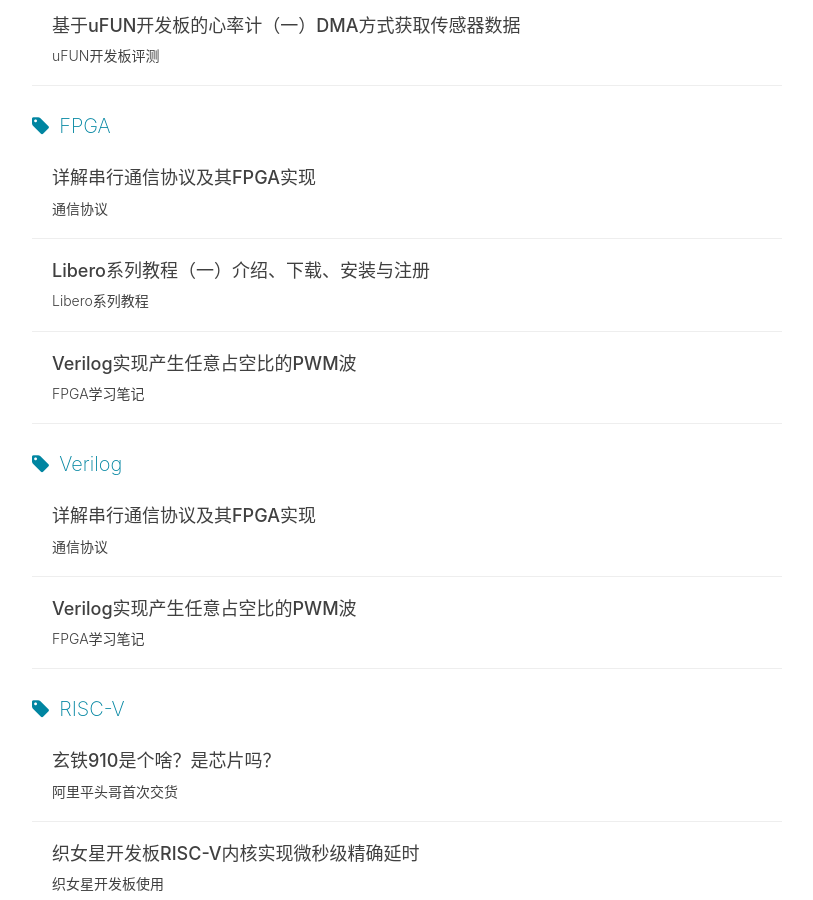
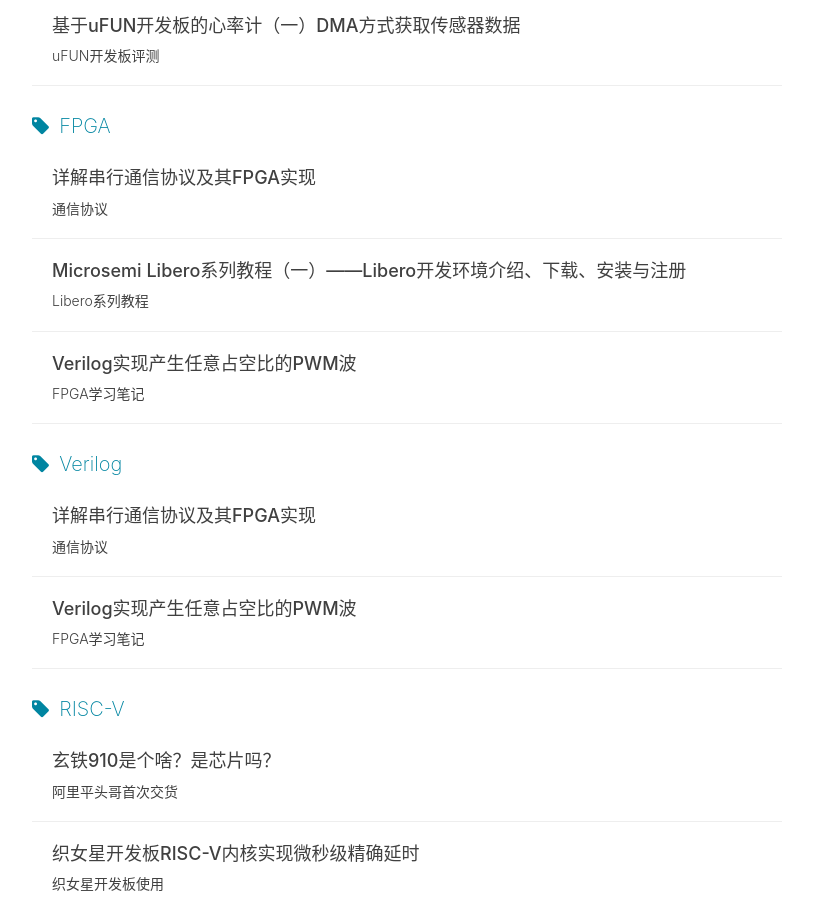
Before and after one commit to whik/whik.github.io, a Jekyll site: the page built from tags.html, in a window 1280 px wide and 900 px high, scrolled down 12014 px. Shown: the whole window, without its empty margins (233-1046 px from the left). Built offline with Jekyll 4.4.1, drawn with Linux system fonts in a browser that asks for light colours; nearby versions of some CDN libraries; a script that is not in the unit is left out; comment, search, counter and statistics services are not loaded; some of the changed text lies outside the part shown.

Commit message:
修改标题

```diff
--- a/_posts/2019-05-23-Libero-1.md
+++ b/_posts/2019-05-23-Libero-1.md
@@ -1,6 +1,6 @@
 ---
 layout:     post
-title:    Libero系列教程（一）介绍、下载、安装与注册
+title:    Microsemi Libero系列教程（一）——Libero开发环境介绍、下载、安装与注册
 subtitle:	 Libero系列教程
 date:       2019-05-23 17:02:40 +0800
 author:     Wang Chao
```
